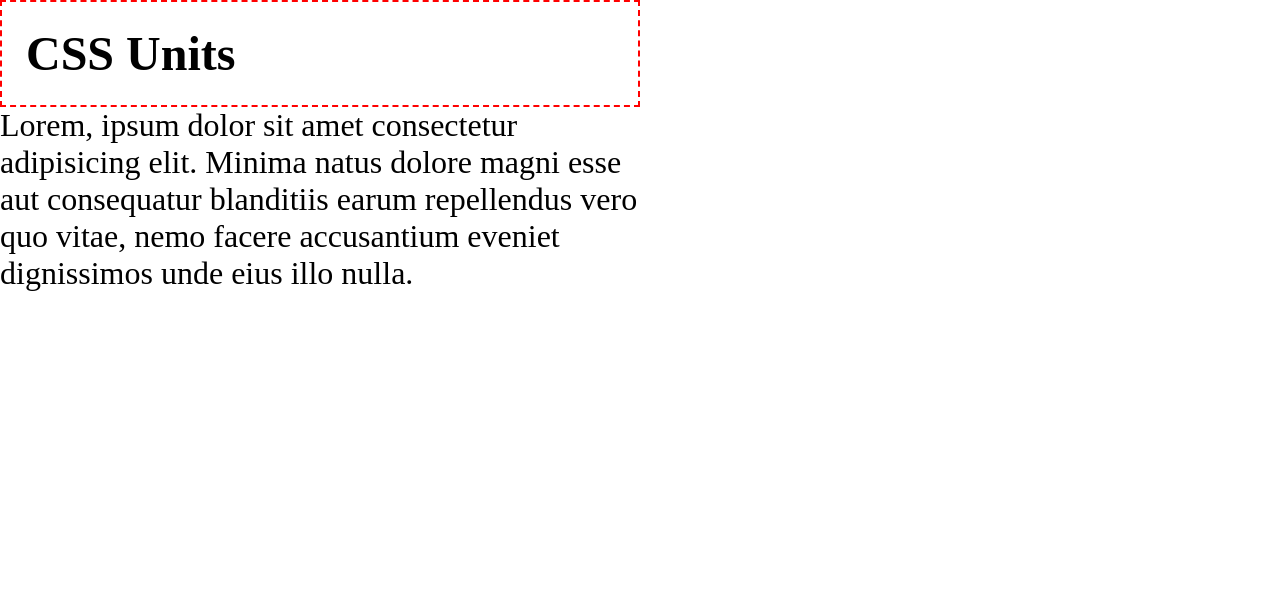
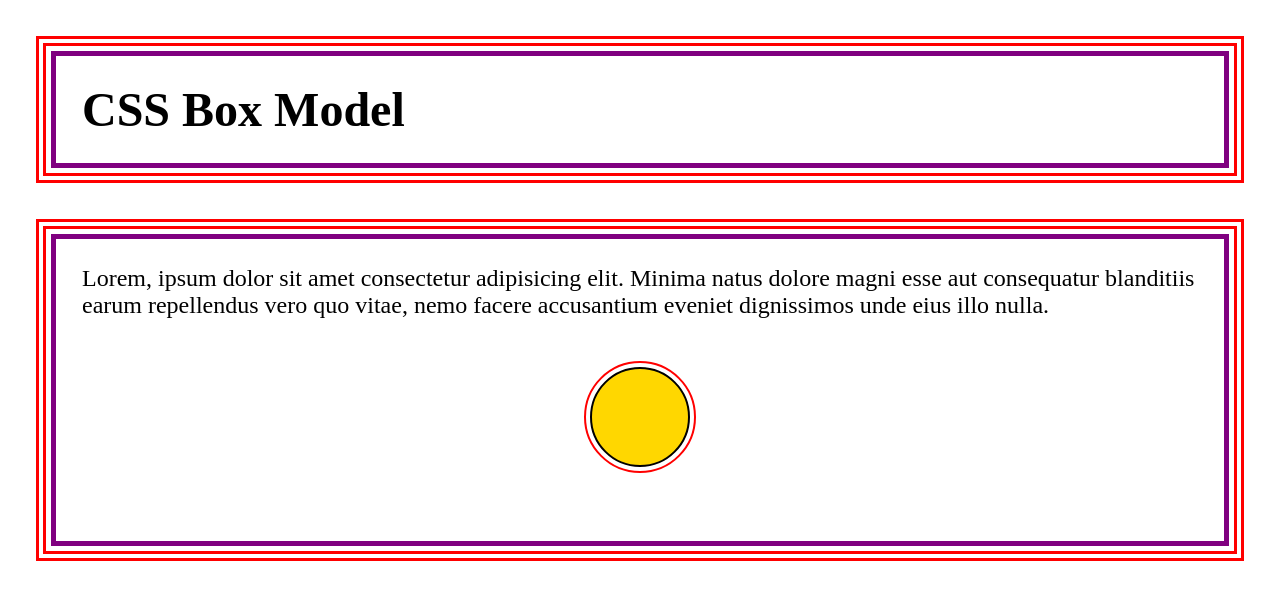
Before and after one commit to aliyusup2981/FullStackDev, a plain HTML site: page CSS/index.html in a window 1280 px wide. Drawn offline with Linux system fonts and the light colour scheme.

Commit message:
Learn About Box Model

```diff
--- a/CSS/index.html
+++ b/CSS/index.html
@@ -7,14 +7,15 @@
     <link rel="stylesheet" href="styles.css" />
   </head>
   <body>
-    <header>
-      <h1>CSS Units</h1>
+    <header class="container">
+      <h1>CSS Box Model</h1>
     </header>
-    <main>
+    <main class="container">
       <p>
         Lorem, ipsum dolor sit amet consectetur adipisicing elit. Minima natus dolore magni esse aut consequatur blanditiis earum repellendus vero quo vitae,
         nemo facere accusantium eveniet dignissimos unde eius illo nulla.
       </p>
+      <div class="circle"></div>
     </main>
   </body>
 </html>
--- a/CSS/styles.css
+++ b/CSS/styles.css
@@ -4,22 +4,26 @@
   box-sizing: border-box;
 }
 
-body {
-  min-height: 100vh;
+.container {
+  border: 10px double red;
+  font-size: 1.5rem;
+  margin: 1.5em;
+  /* margin-top: 1.5em;
+  margin-right: 2em;
+  margin-bottom: 2em;
+  margin-left: 2em; */
+  padding: 1.5em;
+  outline: 5px solid purple;
+  outline-offset: -20px;
 }
 
-h1 {
-  border: 2px dashed red;
-  width: 50%;
-  font-size: 3rem;
-  padding: 0.5em;
+.circle {
+  margin: 3rem auto;
+  background-color: gold;
+  width: 100px;
+  height: 100px;
+  border: 2px solid #000;
+  border-radius: 50px;
+  outline: 2px solid red;
+  outline-offset: 0.25rem;
 }
-
-main {
-  font-size: 2rem;
-}
-
-p {
-  font-size: 2rem;
-  width: 40ch;
-}
```
